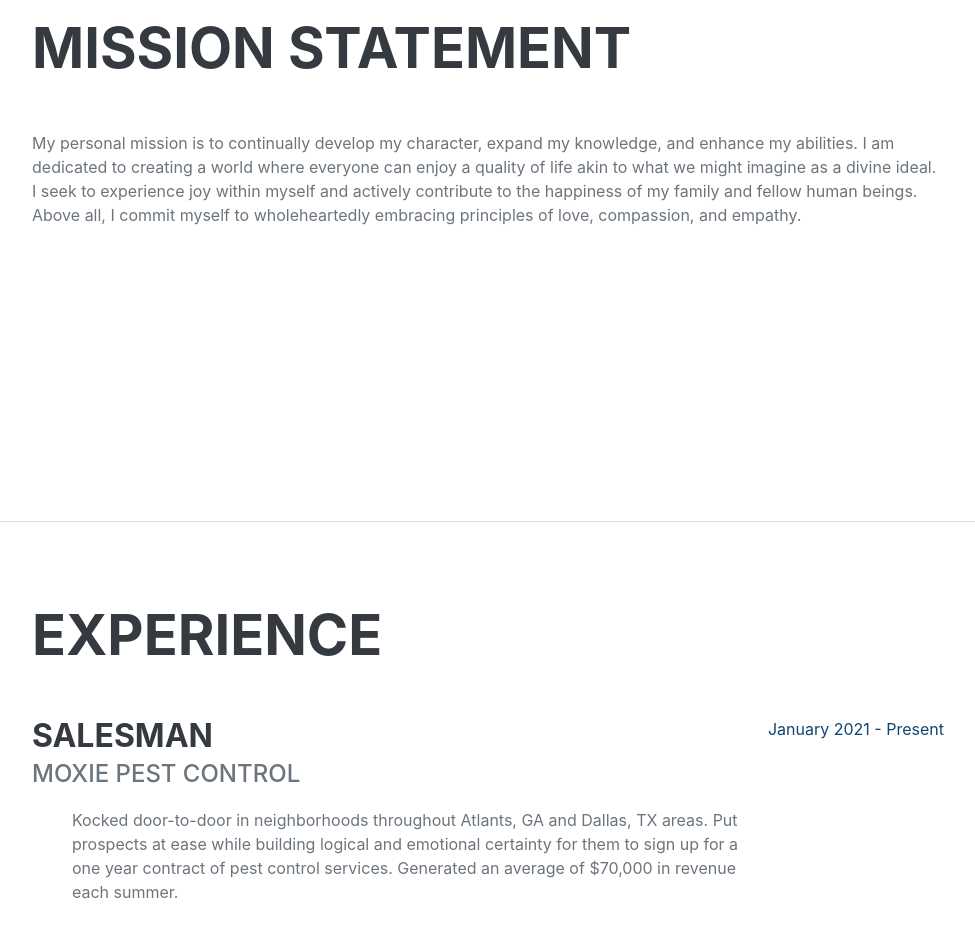
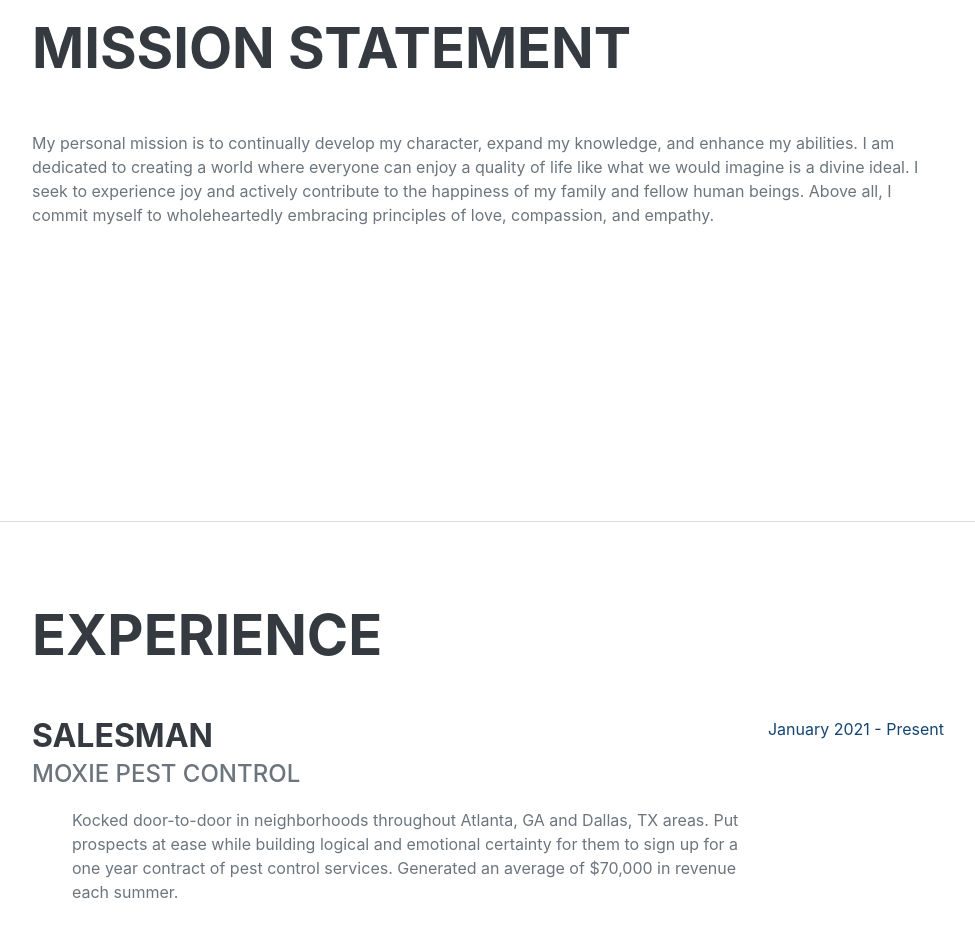
Before and after one commit to peterpan1905/peterpan1905.github.io, a plain HTML site: page index.html in a window 1280 px wide. Shown: the part 1080-2032 px from the top of the page, without its empty margins (288-1263 px from the left). Drawn offline with nearby package versions, Linux system fonts and the light colour scheme; a web font is replaced by a local one.

Commit message:
Update index.html
Signed-off-by: Pierce Walker <133458978+peterpan1905@users.noreply.github.com>

```diff
--- a/index.html
+++ b/index.html
@@ -64,7 +64,7 @@
             <section class="resume-section" id="mission">
                 <div class="resume-section-content">
                     <h2 class="mb-5">Mission Statement</h2>
-                    <p class="mb-0">My personal mission is to continually develop my character, expand my knowledge, and enhance my abilities. I am dedicated to creating a world where everyone can enjoy a quality of life akin to what we might imagine as a divine ideal. I seek to experience joy within myself and actively contribute to the happiness of my family and fellow human beings. Above all, I commit myself to wholeheartedly embracing principles of love, compassion, and empathy.</p>
+                    <p class="mb-0">My personal mission is to continually develop my character, expand my knowledge, and enhance my abilities. I am dedicated to creating a world where everyone can enjoy a quality of life like what we would imagine is a divine ideal. I seek to experience joy and actively contribute to the happiness of my family and fellow human beings. Above all, I commit myself to wholeheartedly embracing principles of love, compassion, and empathy.</p>
                 </div>
             </section>
             <hr class="m-0" />
@@ -76,7 +76,7 @@
                         <div class="flex-grow-1">
                             <h3 class="mb-0">Salesman</h3>
                             <div class="subheading mb-3">Moxie Pest Control</div>
-                            <p class="job-description">Kocked door-to-door in neighborhoods throughout Atlants, GA and Dallas, TX areas. Put prospects at ease while building logical and emotional certainty for them to sign up for a one year contract of pest control services. Generated an average of $70,000 in revenue each summer.</p>
+                            <p class="job-description">Kocked door-to-door in neighborhoods throughout Atlanta, GA and Dallas, TX areas. Put prospects at ease while building logical and emotional certainty for them to sign up for a one year contract of pest control services. Generated an average of $70,000 in revenue each summer.</p>
                         </div>
                         <div class="flex-shrink-0"><span class="text-primary">January 2021 - Present</span></div>
                     </div>
```
